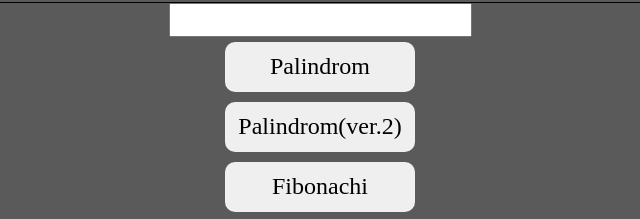
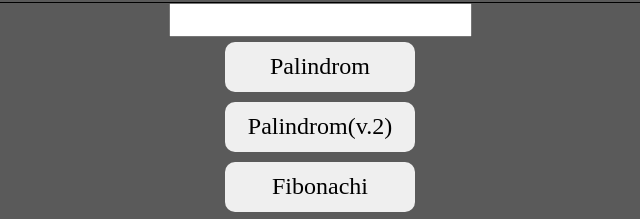
Before and after one commit to Vlad-maker/Simple-Algoritms, a plain HTML site: page index.html in a window 1280 px wide. Shown: the part 121-340 px from the top of the page, 320-960 px from the left. Drawn offline with nearby package versions, Linux system fonts and the light colour scheme.

Commit message:
Refactore: adaptiv ver.6

```diff
--- a/index.html
+++ b/index.html
@@ -19,7 +19,7 @@
             <input type="text" class="input__text">
             <div class="buttons">
             <button type="button" class="button button__palindrom">Palindrom</button>
-            <button type="button" class="button button__palindrom_effective">Palindrom(ver.2)</button>
+            <button type="button" class="button button__palindrom_effective">Palindrom(v.2)</button>
             <button type="button" class="button button__fibonachi">Fibonachi</button>
             <button type="button" class="button button__foobar">FooBar</button>
             <button type="button" class="button button__binary">toBinary</button>
```
